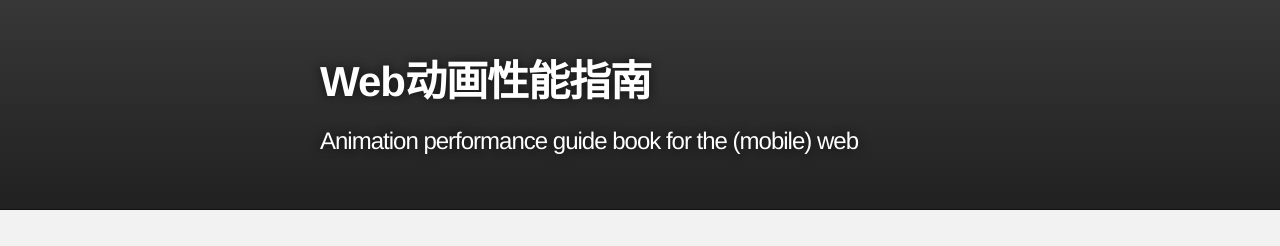
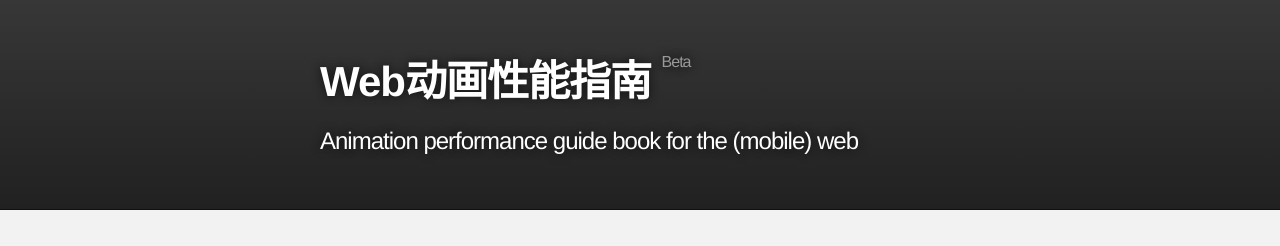
Before and after one commit to Alexorz/animation-performance-guide, a Jekyll site: the page built from index.md, in a window 1280 px wide. Shown: the top 246 px of the page. Built offline with Jekyll 4.4.1, drawn with Linux system fonts in a browser that asks for light colours; comment, search, counter and statistics services are not loaded.

Commit message:
增加Beta标记

```diff
--- a/_includes/header.html
+++ b/_includes/header.html
@@ -2,7 +2,7 @@
     <header class="inner">
 <!--       <a id="forkme_banner" href="https://github.com/Alexorz/animation-performance-guide">View on GitHub</a> -->
 
-      <h1 id="project_title">{{ site.title }}</h1>
+      <h1 id="project_title">{{ site.title }} <sup>Beta</sup></h1>
       <h2 id="project_tagline">{{ site.description }}</h2>
 
 <!--         <section id="downloads">
--- a/index.md
+++ b/index.md
@@ -239,4 +239,4 @@
 * [How (not) to trigger a layout in WebKit](http://gent.ilcore.com/2011/03/how-not-to-trigger-layout-in-webkit.html)
 * [Profiling Long Paint Times with DevTools' Continuous Painting Mode](http://updates.html5rocks.com/2013/02/Profiling-Long-Paint-Times-with-DevTools-Continuous-Painting-Mode)
 
-<!-- <script src="http://0.0.0.0:4444/livereload.js"></script> -->
+<script src="http://0.0.0.0:4444/livereload.js"></script>
--- a/stylesheets/stylesheet.css
+++ b/stylesheets/stylesheet.css
@@ -313,6 +313,14 @@ Full-Width Styles
   text-shadow: #111 0px 0px 10px;
 }
 
+
+#project_title sup {
+  color: #999;
+  font-weight: normal;
+  font-size: 16px;
+  vertical-align: top;
+}
+
 #project_tagline {
   color: #fff;
   font-size: 24px;
@@ -401,7 +409,10 @@ Small Device Styles
   }
 
   #project_title {
-  font-size: 32px;
+    font-size: 32px;
+  }
+  #project_title sup {
+    font-size: 12px;
   }
 
   h1 {
```
